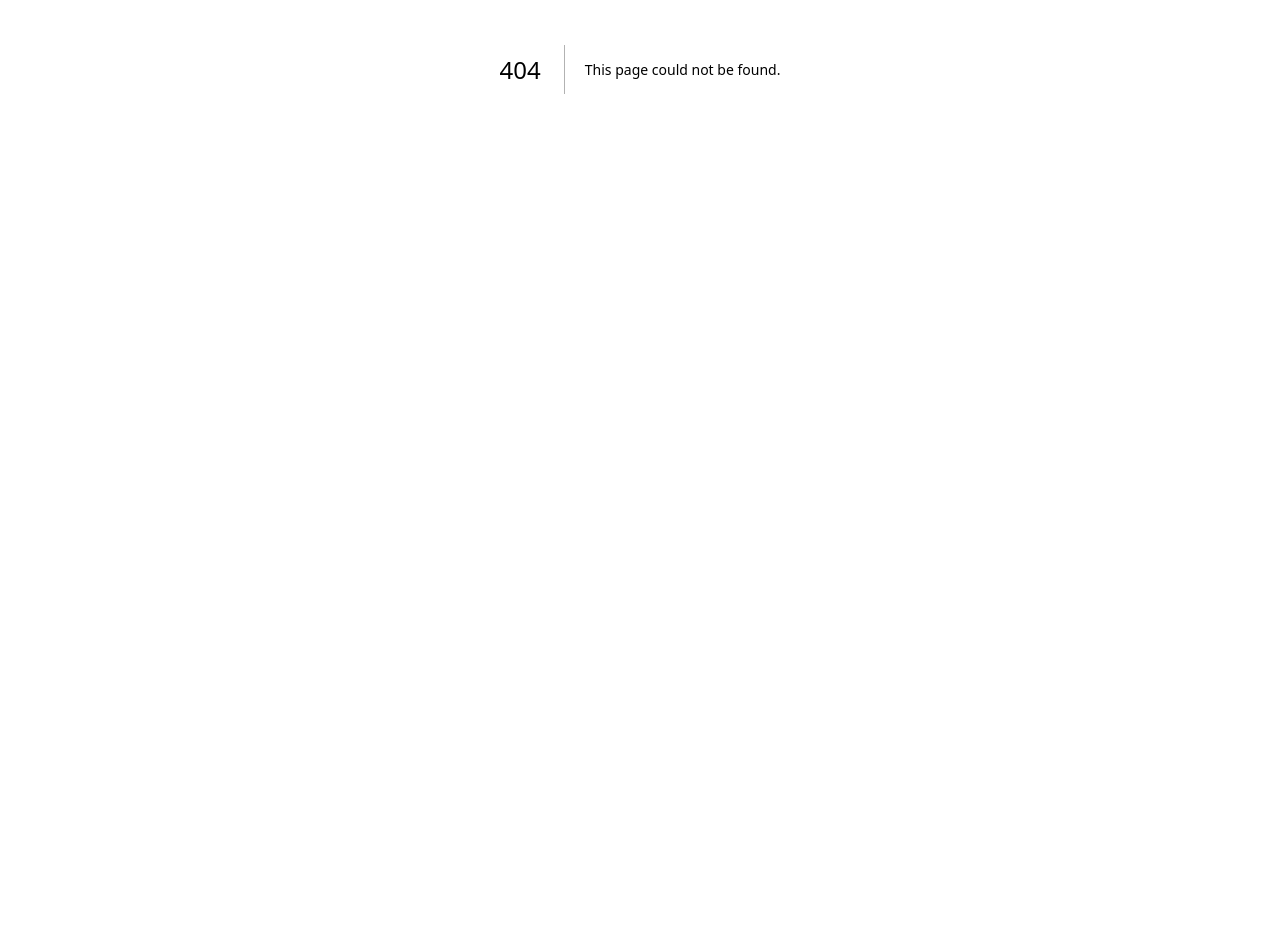
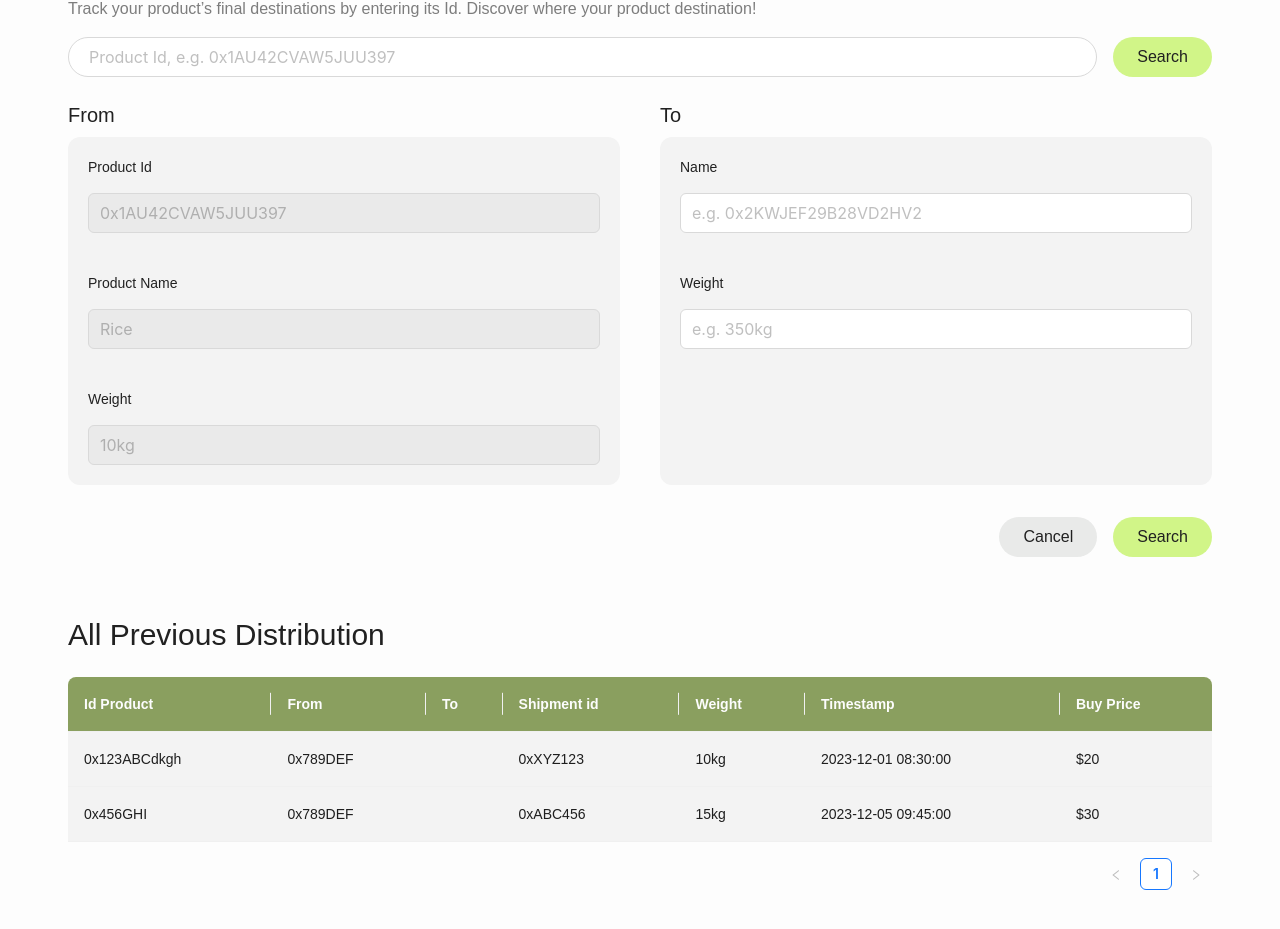
Before and after one commit to Rafly09zr/Blockchain-FE, a Next.js app: page /shipment in a window 1280 px wide. Before the commit this address had no page. Shown: the part 331-1260 px from the top of the page. Before the commit the page ends 800 px from the top, so only its background shows below. Built offline with nearby package versions, Linux system fonts and the light colour scheme.

Commit message:
Add: new a Shipment page

```diff
--- /dev/null
+++ b/app/shipment/page.js
@@ -0,0 +1,177 @@
+// pages/Landing.js
+import React from 'react';
+import Button from '../../components/Button/Button';
+import { Table, Input } from 'antd';
+
+const columnsShipment = [
+  {
+    title: 'Id Product',
+    dataIndex: 'idProduct',
+    key: 'idProduct',
+    // render: (text) => text,
+  },
+  {
+    title: 'From',
+    dataIndex: 'idFrom',
+    key: 'idFrom',
+  },
+  {
+    title: 'To',
+    dataIndex: 'idTo',
+    key: 'idTo',
+  },
+  {
+    title: 'Shipment id',
+    dataIndex: 'idShipment',
+    key: 'idShipment',
+  },
+  {
+    title: 'Weight',
+    dataIndex: 'Weight',
+    key: 'Weight',
+  },
+  {
+    title: 'Timestamp',
+    dataIndex: 'TimeStamp',
+    key: 'TimeStamp',
+  },
+  {
+    title: 'Buy Price',
+    dataIndex: 'buyPrice',
+    key: 'buyPrice',
+  },
+];
+
+const dataShipment = [
+  {
+    key: '1',
+    idProduct: '0x123ABCdkgh',
+    idFrom: '0x789DEF',
+    idBefore: '0x456GHI',
+    idShipment: '0xXYZ123',
+    Weight: '10kg',
+    TimeStamp: '2023-12-01 08:30:00',
+    buyPrice: '$20',
+  },
+  {
+    key: '2',
+    idProduct: '0x456GHI',
+    idFrom: '0x789DEF',
+    idBefore: '0xXYZ123',
+    idShipment: '0xABC456',
+    Weight: '15kg',
+    TimeStamp: '2023-12-05 09:45:00',
+    buyPrice: '$30',
+  },
+];
+
+const dataLeft = [
+  {
+    label: 'Product Id',
+    value: '0x1AU42CVAW5JUU397',
+  },
+  {
+    label: 'Product Name',
+    value: 'Rice',
+  },
+  {
+    label: 'Weight',
+    value: '10kg',
+  },
+];
+
+const Shipment = () => {
+  return (
+    <div className="bg-neutral-100 w-full h-fit mx-auto flex justify-center items-center">
+      {/* <Navbar /> */}
+      <div className="text-center ml-[148px] mr-[148px]">
+          <h1 className="text-4xl pt-[60px] mx-auto text-neutral-700">Start Product Shipment</h1>
+          <p className="max-w-[600px] min-h-[100px] text-base pt-[16px] pb-[16px] mx-auto text-neutral-600 mt-4">Efficiently manage your inventory using our blockchain-powered supply chain solution. Monitor your products journey from now!</p>
+          <h2 className="mt-[60px] text-left text-3xl text-neutral-700">Send your Product</h2>
+          <p className="text-base text-left pt-[16px] pr-[80px] text-neutral-600"> Track your product’s final destinations by entering its Id. Discover where your product destination!</p>
+          <div className="mt-[16px] flex justify-between items-center w-full">
+          <Input
+            style={{
+              height: '40px',
+              borderRadius: '24px',
+              paddingLeft: '20px',
+              fontSize: '16px',
+            }}
+            placeholder="Product Id, e.g. 0x1AU42CVAW5JUU397"
+          />
+          <Button>Search</Button>
+          </div>
+          <div className="pt-[24px] flex justify-between">
+            <div className="w-full" style={{ maxWidth: 'calc(50% - 20px)' }}>
+              <div className="pb-[16px]">
+                <p className="pb-[8px] text-xl text-left text-neutral-700">From</p>
+                <div className='rounded-xl bg-neutral-200'>
+                  {dataLeft.map((item, index) => (
+                    <div key={index} className="p-[20px]">
+                      <p className="pb-[8px] text-sm text-left text-neutral-700">{item.label}</p>
+                      <Input
+                        style={{
+                          height: '40px',
+                          fontSize: '16px',
+                        }}
+                        className="mt-[8px]"
+                        value={item.value}
+                        disabled
+                        placeholder={item.label}
+                      />
+                    </div>
+                  ))}
+                </div>
+              </div>
+            </div>
+            <div className="w-full" style={{ maxWidth: 'calc(50% - 20px)', height: 'calc(100% - 24px)' }}>
+              <div className="pb-[16px]">
+                <p className="pb-[8px] text-xl text-left text-neutral-700">To</p>
+                <div className='pb-[116px] rounded-xl bg-neutral-200' style={{ height: '100%' }}>
+                  <div className="p-[20px]">
+                    <p className="pb-[8px] text-sm text-left text-neutral-700">Name</p>
+                    <Input
+                      className="mt-[8px]"
+                      placeholder="e.g. 0x2KWJEF29B28VD2HV2"
+                      style={{
+                        height: '40px',
+                        fontSize: '16px',
+                      }}
+                    />
+                  </div>
+                  <div className="p-[20px]">
+                    <p className="pb-[8px] text-sm text-left text-neutral-700">Weight</p>
+                    <Input
+                      className="mt-[8px]"
+                      placeholder="e.g. 350kg"
+                      style={{
+                        height: '40px',
+                        fontSize: '16px',
+                      }}
+                    />
+                  </div>
+                </div>
+              </div>
+            </div>
+          </div>
+          <div className="pt-[16px] justify-between text-right w-full">
+          <Button variant="secondary" style={{ padding: '8px', marginRight: '8px' }}>Cancel</Button>
+          <Button>Search</Button>
+          </div>
+            <div className="pt-[60px] flex justify-between items-center w-full">
+              <h2 className="text-3xl text-neutral-700">All Previous Distribution</h2>
+              </div>
+              <div className="pt-[24px] pb-[60px] overflow-x-auto">
+                <Table
+                  columns={columnsShipment}
+                  dataSource={dataShipment}
+                  scroll={{  x: 'max-content' }}
+                  style={{ minWidth: '1144px' }} // Atur lebar minimal yang diinginkan
+                />
+                </div>
+      </div>
+    </div>
+  );
+};
+
+export default Shipment;
```
